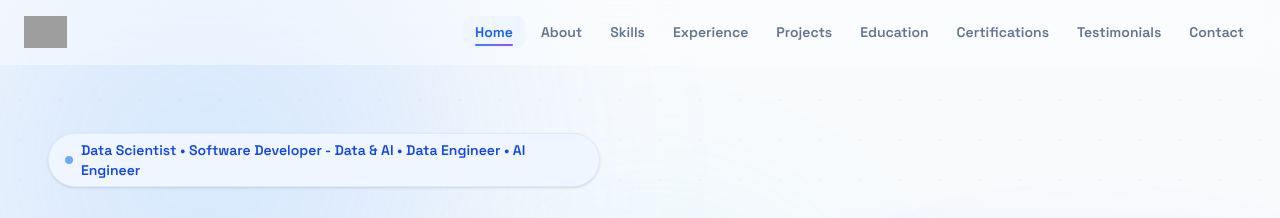
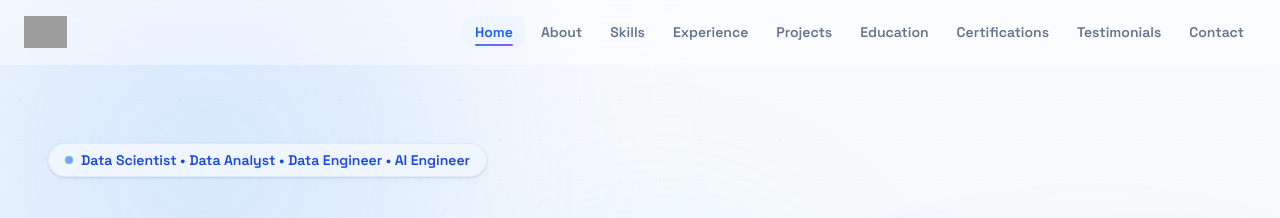
Before and after one commit to mihirkudale/mihirkudale-portfolio, a React (Vite) app: page / in a window 1280 px wide. Shown: the top 218 px of the page. Built offline with nearby package versions, Linux system fonts and the light colour scheme; grey boxes are pictures that could not be loaded.

Commit message:
update code

```diff
--- a/src/constants/home.js
+++ b/src/constants/home.js
@@ -1,7 +1,7 @@
 // src/constants/home.js
 export const homeData = {
   name: "Mihir Kudale",
-  roles: "Data Scientist • Software Developer - Data & AI • Data Engineer • AI Engineer",
+  roles: "Data Scientist • Data Analyst • Data Engineer • AI Engineer",
   headline: "I build analytics, AI systems that turn messy data into clear decisions and intelligent products—at scale.",
   badges: [
     "Ex-Amazon",
```
Also changed, not shown: 1 other file (tests, documents, lock files or other folders).
